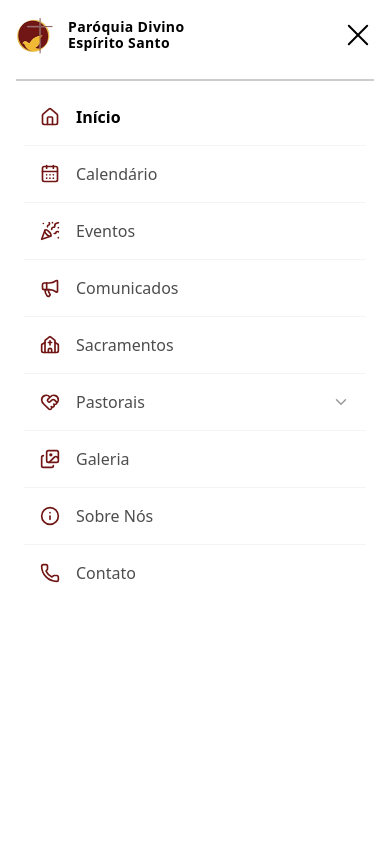
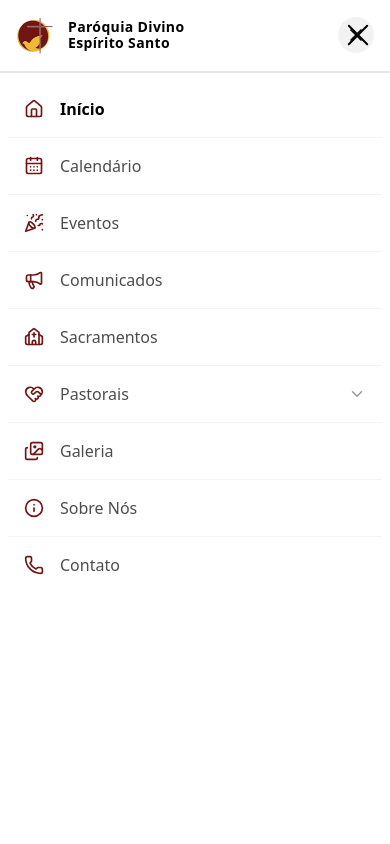
Before and after one commit to hchepli/next-web, a Next.js app: page / in a window 390 px wide. Both pictures are taken after a click on the button 358 px from the left and 35 px from the top of the page. Shown: the top 844 px of the page. Built offline with nearby package versions, Linux system fonts and the light colour scheme.

Commit message:
fix: arrumado alinhamento do Header no Mobile

```diff
--- a/src/components/layout/HeaderComponent.tsx
+++ b/src/components/layout/HeaderComponent.tsx
@@ -319,16 +319,15 @@ export default function HeaderComponent() {
 
             {/* Menu Mobile — drawer full screen: topo com identidade + lista de links com ícone */}
             <nav
-                className={`fixed inset-0 z-[55] px-4 sm:px-6 md:px-10 lg:px-14 xl:px-17 py-4 md:py-5 lg:py-7 h-[100dvh] w-screen overflow-y-auto bg-white transition-all duration-400 ease-[cubic-bezier(.22,1,.36,1)] min-[1050px]:hidden ${
+                className={`fixed inset-0 z-[55] h-[100dvh] w-screen overflow-y-auto bg-white transition-all duration-400 ease-[cubic-bezier(.22,1,.36,1)] min-[1050px]:hidden ${
                     isOpen
                         ? "translate-x-0 opacity-100"
                         : "translate-x-4 opacity-0 pointer-events-none"
                 }`}
             >
-                {/* Topo com identidade da paróquia */}
-                <div className="relative border-b-2 border-black/20 pb-6">
-
-
+                {/* Topo com identidade da paróquia — mesmo padding/tamanho do header fixo,
+                    pra logo e nome ficarem exatamente alinhados com a posição de quando o menu está fechado. */}
+                <div className="relative border-b-2 border-black/10 px-4 sm:px-6 md:px-10 lg:px-14 xl:px-17 py-4 md:py-5 lg:py-7">
                     <div className="flex items-center gap-2 md:gap-3 shrink-0">
                         <img
                             src="/img/institucional/logo.png"
@@ -336,14 +335,19 @@ export default function HeaderComponent() {
                             className="w-11 sm:w-12 md:w-14 lg:w-16 xl:w-18 h-auto shrink-0"
                         />
 
-                <h2
-                    className={`text-sm sm:text-base md:text-[15px] lg:text-lg xl:text-xl font-bold flex flex-col leading-[1.15] md:leading-5 tracking-wide md:tracking-wider transition-colors duration-300 whitespace-nowrap text-black
-                    }`}
-                >
+                        <h2 className="text-sm sm:text-base md:text-[15px] lg:text-lg xl:text-xl font-bold flex flex-col leading-[1.15] md:leading-5 tracking-wide md:tracking-wider text-black whitespace-nowrap">
                             <span>Paróquia Divino</span>
                             <span>Espírito Santo</span>
                         </h2>
                     </div>
+
+                    <button
+                        onClick={() => setIsOpen(false)}
+                        aria-label="Fechar menu"
+                        className="absolute right-4 sm:right-6 top-1/2 -translate-y-1/2 flex h-9 w-9 items-center justify-center rounded-full bg-black/5 text-black transition hover:bg-black/10"
+                    >
+                        <X size={20} />
+                    </button>
                 </div>
 
                 {/* Lista de navegação */}
```
Lines whose indentation alone changed are shown as unchanged.
